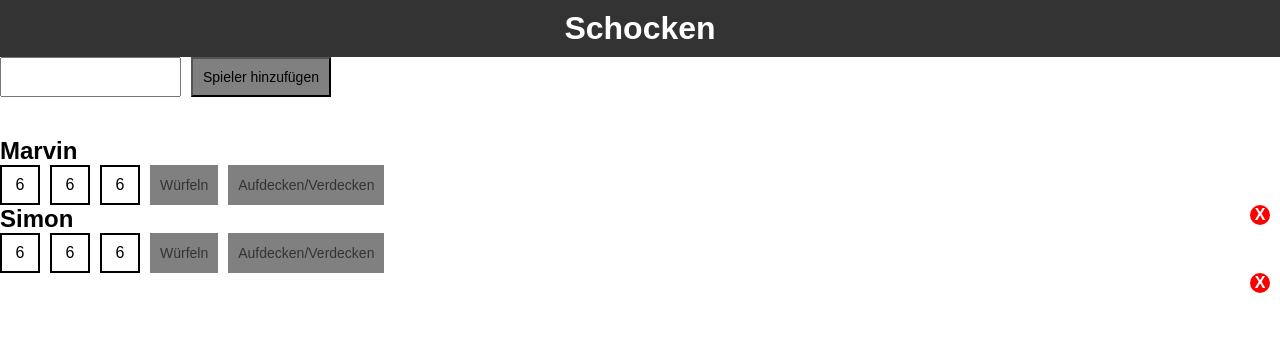
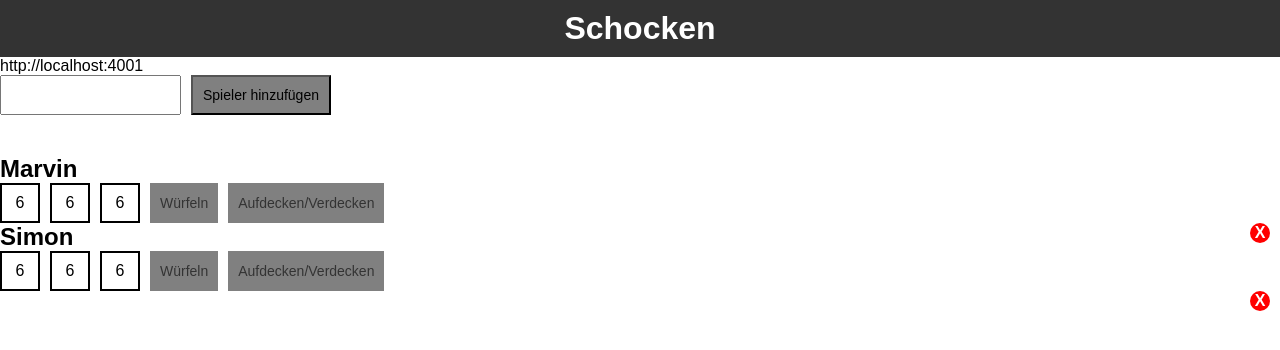
Before and after one commit to MarvinVrdoljak/schocken, a React (Create React App) app: page / in a window 1280 px wide. Shown: the top 350 px of the page. Built offline with nearby package versions, Linux system fonts and the light colour scheme; no server answers.

Commit message:
Add socketIO

```diff
--- a/package.json
+++ b/package.json
@@ -5,7 +5,8 @@
   "dependencies": {
     "react": "^16.9.0",
     "react-dom": "^16.9.0",
-    "react-scripts": "3.1.1"
+    "react-scripts": "3.1.1",
+    "socket.io-client": "^2.3.0"
   },
   "scripts": {
     "start": "react-scripts start",
--- a/src/App.js
+++ b/src/App.js
@@ -2,6 +2,7 @@ import React, { useState } from "react";
 import Header from "./components/layout/Header";
 import AddPlayer from "./components/AddPlayer";
 import Players from "./components/Players";
+import socketIOClient from "socket.io-client";
 
 import "./App.css";
 
@@ -9,9 +10,17 @@ function App() {
   const [players, setPlayers] = useState([
     { id: 1, name: "Marvin"},
     { id: 2, name: "Simon"},
-
   ]);
   const [playerId, setPlayerId] = useState(players.length + 1);
+
+  const [endpoint, setEndpoint] = useState({
+    response: true,
+    endpoint: "http://localhost:4001"
+  });
+  const socket = socketIOClient(endpoint);
+
+  socket.on("FromAPI", data => setEndpoint( data ));
+  console.log(socket);
 
   function deletePlayer(id) {
     setPlayers([...players.filter(player => player.id !== id)]);
@@ -26,6 +35,7 @@ function App() {
 
     <div className="App">
       <Header />
+      {endpoint.endpoint}
       <AddPlayer addPlayer={addPlayer}/>
       <Players players={players} deletePlayer={deletePlayer} />
     </div>
```
Also changed, not shown: 1 other file (tests, documents, lock files or other folders).
